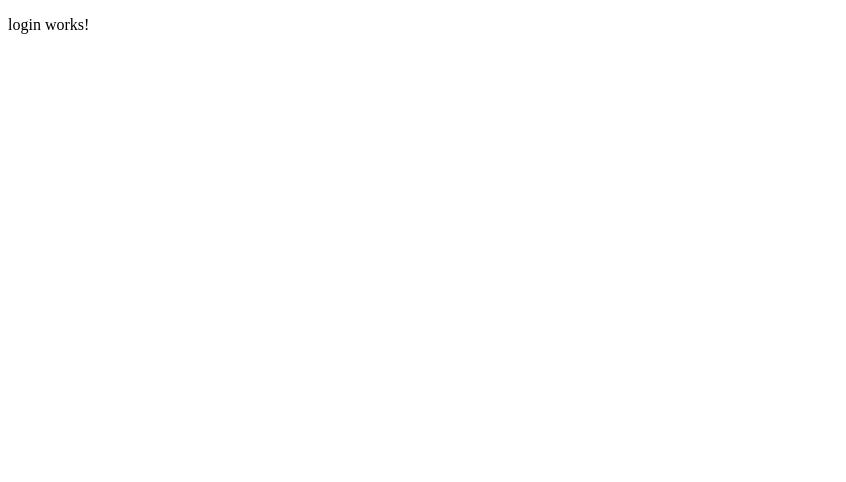
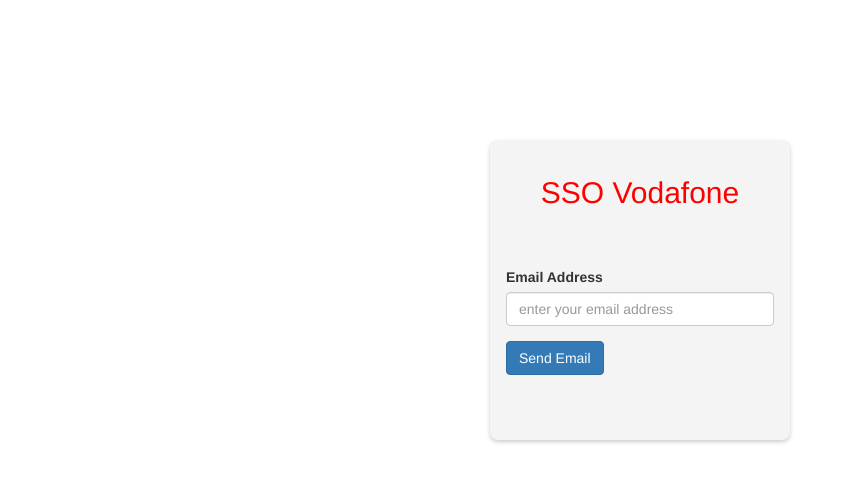
Before and after one commit to ahmedossama/SSO, an Angular app in the folder client/sso-frontend/: page /#/login in a window 1280 px wide. Shown: the top 482 px of the page, without its empty margins (0-846 px from the left). Built offline with nearby package versions, Linux system fonts and the light colour scheme.

Commit message:
login module

```diff
--- a/client/sso-frontend/package.json
+++ b/client/sso-frontend/package.json
@@ -21,6 +21,7 @@
     "@angular/platform-browser": "^4.0.0",
     "@angular/platform-browser-dynamic": "^4.0.0",
     "@angular/router": "^4.0.0",
+    "bootstrap": "^3.3.7",
     "core-js": "^2.4.1",
     "rxjs": "^5.1.0",
     "zone.js": "^0.8.4"
--- a/client/sso-frontend/src/app/app.component.css
+++ b/client/sso-frontend/src/app/app.component.css
@@ -0,0 +1,4 @@
+.container{
+    max-width: 960px;
+    margin: 0 auto;
+}
--- a/client/sso-frontend/src/app/login/login.component.css
+++ b/client/sso-frontend/src/app/login/login.component.css
@@ -0,0 +1,18 @@
+.login-box{
+    width: 300px;
+    margin: 0 auto;
+    padding: 16px;
+      min-height: 300px;
+    border-radius: 8px;
+    margin-top: 15%;
+    background: none repeat scroll 0 0 #f4f4f4;
+  box-shadow: 0 2px 4px 0 rgba(0, 0, 0, 0.2);
+ }
+.login-box h2{
+    text-align: center;
+        margin-bottom: 22%;
+  color: red;
+
+}
+.form-group{
+ }
--- a/client/sso-frontend/src/app/login/login.component.html
+++ b/client/sso-frontend/src/app/login/login.component.html
@@ -1,3 +1,12 @@
-<p>
-  login works!
-</p>
+<div class="login-box">
+  <h2>SSO Vodafone</h2>
+  <form [formGroup]="form" (ngSubmit)="sendEmail(form.controls.emailField.value)" novalidate>
+    <div class="form-group">
+      <label for="">Email Address</label>
+      <input type="email" placeholder="enter your email address " formControlName="emailField" class="form-control">
+    </div>
+
+    <button class="btn  btn-primary" [disabled]="!form.valid " type="submit">Send Email</button>
+
+  </form>
+</div>
--- a/client/sso-frontend/src/app/login/login.component.ts
+++ b/client/sso-frontend/src/app/login/login.component.ts
@@ -1,4 +1,5 @@
 import { Component, OnInit } from '@angular/core';
+import { FormGroup, FormBuilder, FormControl } from '@angular/forms';
 
 @Component({
   selector: 'app-login',
@@ -6,10 +7,18 @@
   styleUrls: ['./login.component.css']
 })
 export class LoginComponent implements OnInit {
-
-  constructor() { }
+  private form: FormGroup;
+  private email:string ="";
+  constructor(private fb: FormBuilder) { }
 
   ngOnInit() {
+
+    this.form = this.fb.group({
+      emailField: this.email
+    });
+  }
+  sendEmail(email:string){
+    console.log(email);
   }
 
 }
--- a/client/sso-frontend/src/app/login/login.module.ts
+++ b/client/sso-frontend/src/app/login/login.module.ts
@@ -1,10 +1,13 @@
 import { NgModule } from '@angular/core';
 import { CommonModule } from '@angular/common';
 import { LoginComponent } from './login.component';
+import { FormsModule, ReactiveFormsModule } from '@angular/forms';
 
 @NgModule({
   imports: [
-    CommonModule
+    CommonModule,
+     FormsModule,
+    ReactiveFormsModule,
   ],
   declarations: [LoginComponent]
 })
```
Also changed, not shown: client/sso-frontend/.angular-cli.json.
